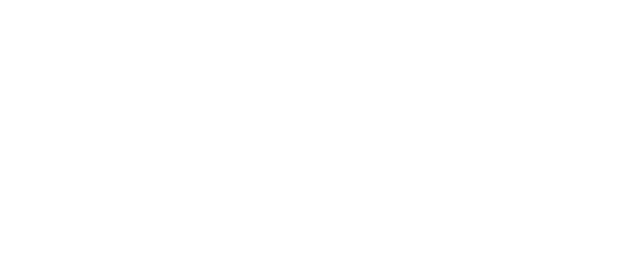
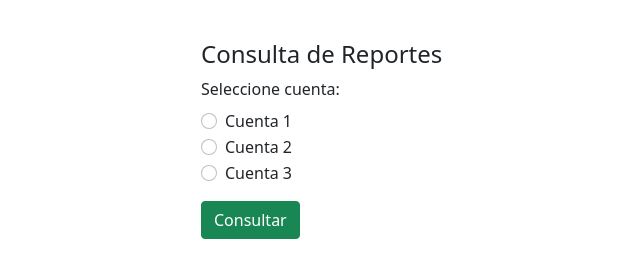
Before and after one commit to popestar700/example_html, a plain HTML site: page index.html in a window 1280 px wide. Both pictures are taken after typing "Sample", "Sample123" into the empty fields and a click on the button "Ingresar". Shown: the whole page, without its empty margins (59-699 px from the left). Drawn offline with nearby package versions, Linux system fonts and the light colour scheme.

Commit message:
Add files via upload

```diff
--- a/index.html
+++ b/index.html
@@ -37,8 +37,7 @@
     <div id="main-menu" class="hidden-section">
         <!-- Sección de Reportes -->
         <div id="report-section" class="hidden-section main-container">
-            <h4>Descarga de Reportes</h4>
-
+            <h4>Consulta de Reportes</h4>
             <div class="mb-3">
                 <label class="form-label">Seleccione cuenta:</label>
                 <div class="form-check">
@@ -77,6 +76,7 @@
             if(username && password) {
                 document.getElementById('login-section').classList.add('hidden-section');
                 document.getElementById('main-menu').classList.remove('hidden-section');
+                document.getElementById('report-section').classList.remove('hidden-section');
             }
         }
 
@@ -87,10 +87,12 @@
 
         // Generar reporte
         function generateReport() {
+            const startDate = document.getElementById('startDate').value;
+            const endDate = document.getElementById('endDate').value;
             const account = document.querySelector('input[name="account"]:checked');
 
-            if(!account) {
-                alert('Por favor selecciona una cuenta');
+            if(!startDate || !endDate || !account) {
+                alert('Por favor complete todos los campos');
                 return;
             }
 
```
Lines whose indentation alone changed are shown as unchanged.
